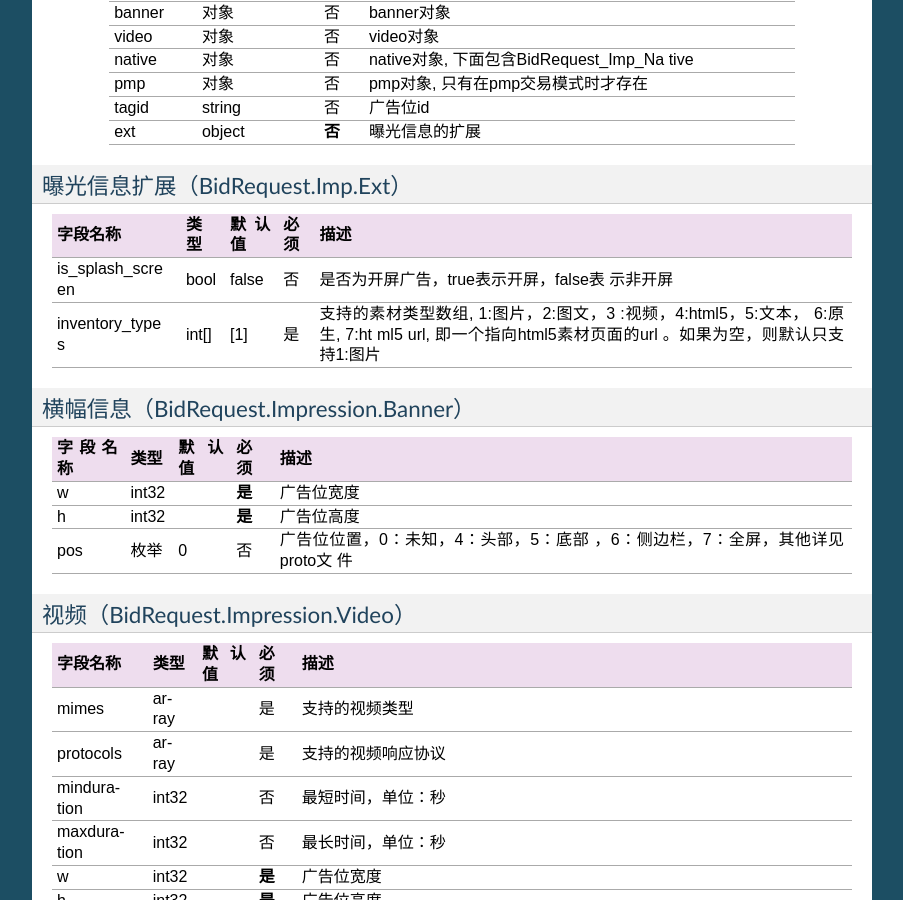
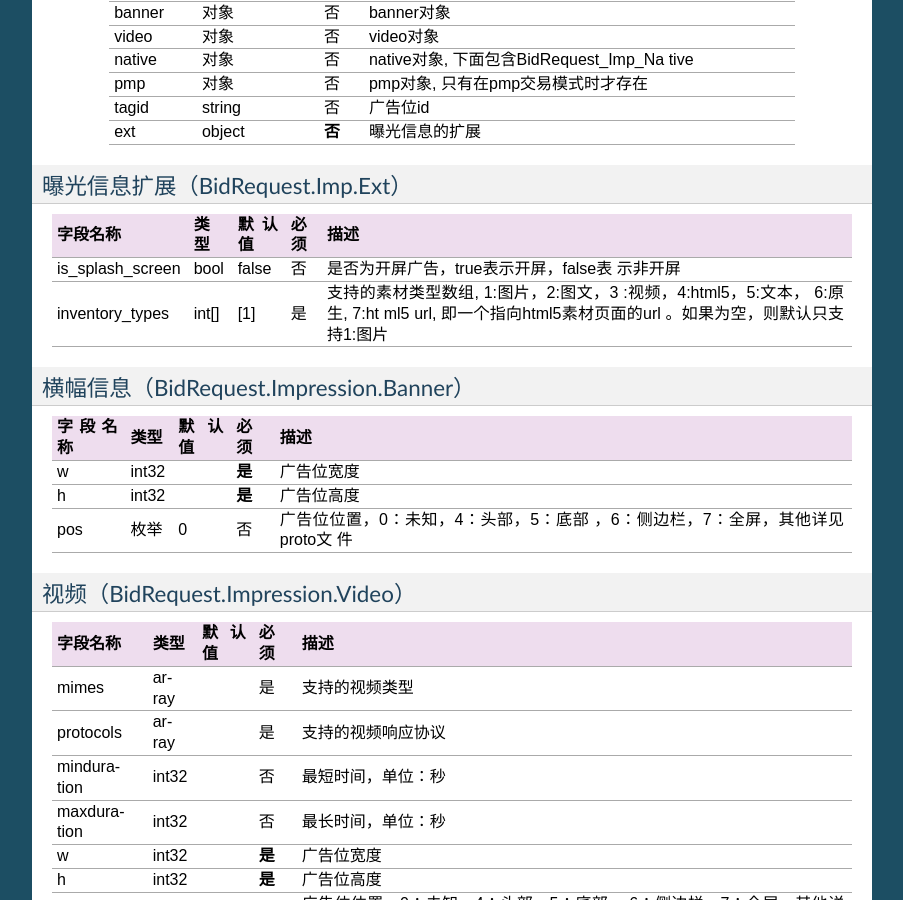
Before and after one commit to yumimobi/adx_dsp_doc, a Sphinx documentation site: the page built from docs/dsp_rtb_json.rst, in a window 1280 px wide and 900 px high, scrolled down 3368 px. Shown: the whole window, without its empty margins (198-1101 px from the left). Built offline with Sphinx 7.4.7, drawn with Linux system fonts in a browser that asks for light colours; some of the changed text lies outside the part shown.

Commit message:
trim space

```diff
--- a/docs/dsp_rtb_json.rst
+++ b/docs/dsp_rtb_json.rst
@@ -267,17 +267,17 @@ Geo对象扩展（BidRequest.Device.Geo.Ext）
 曝光信息扩展（BidRequest.Imp.Ext）
 ~~~~~~~~~~~~~~~~~~~~~~~~~~~~~~~~~~~
 
-+---------------+----------+---------------+-------+--------------------------------------+
-| 字段名称      | 类型     | 默认值        | 必须  | 描述                                 |
-+===============+==========+===============+=======+======================================+
-| is_splash_scre| bool     | false         | 否    | 是否为开屏广告，true表示开屏，false表|
-| en            |          |               |       | 示非开屏                             |
-+---------------+----------+---------------+-------+--------------------------------------+
-| inventory_type| int[]    | [1]           | 是    | 支持的素材类型数组, 1:图片，2:图文，3|
-| s             |          |               |       | :视频，4:html5，5:文本， 6:原生, 7:ht|
-|               |          |               |       | ml5 url, 即一个指向html5素材页面的url|
-|               |          |               |       | 。如果为空，则默认只支持1:图片       |
-+---------------+----------+---------------+-------+--------------------------------------+
++------------------+----------+---------------+-------+--------------------------------------+
+| 字段名称         | 类型     | 默认值        | 必须  | 描述                                 |
++==================+==========+===============+=======+======================================+
+| is_splash_screen | bool     | false         | 否    | 是否为开屏广告，true表示开屏，false表|
+|                  |          |               |       | 示非开屏                             |
++------------------+----------+---------------+-------+--------------------------------------+
+| inventory_types  | int[]    | [1]           | 是    | 支持的素材类型数组, 1:图片，2:图文，3|
+|                  |          |               |       | :视频，4:html5，5:文本， 6:原生, 7:ht|
+|                  |          |               |       | ml5 url, 即一个指向html5素材页面的url|
+|                  |          |               |       | 。如果为空，则默认只支持1:图片       |
++------------------+----------+---------------+-------+--------------------------------------+
 
 横幅信息（BidRequest.Impression.Banner）
 ~~~~~~~~~~~~~~~~~~~~~~~~~~~~~~~~~~~~~~~~~
@@ -664,40 +664,40 @@ Bid信息（BidResponse.SeatBid.Bid）
 Bid信息的扩展（BidResponse.SeatBid.Bid.Ext）
 ~~~~~~~~~~~~~~~~~~~~~~~~~~~~~~~~~~~~~~~~~~~~~
 
-+---------------+----------+---------------+-------+--------------------------------------+
-| 字段名称      | 类型     | 默认值        | 必须  | 描述                                 |
-+===============+==========+===============+=======+======================================+
-| app_ver       | string   |               | 否    | app推广广告的话，需要提供app的版本号 |
-+---------------+----------+---------------+-------+--------------------------------------+
-| clkurl        | string   |               | 否    | 广告点击跳转地址，允许使用[宏](#BID_M|
-|               |          |               |       | ACRO)，例http://www.zplay.cn/ad/{AUCT|
-|               |          |               |       | ION_BID_ID}                          |
-+---------------+----------+---------------+-------+--------------------------------------+
-| imptrackers[] | string[] |               | 否    | 曝光追踪地址，允许有多个追踪地址，允 |
-|               |          |               |       | 许使用[宏](#BID_MACRO)               |
-+---------------+----------+---------------+-------+--------------------------------------+
-| clktrackers[] | string[] |               | 否    | 点击追踪地址，允许有多个追踪地址，允 |
-|               |          |               |       | 许使用[宏](#BID_MACRO)               |
-+---------------+----------+---------------+-------+--------------------------------------+
-| html_snippet  | string   |               | 否    | html广告代码，允许使用[宏](#BID_MACRO|
-|               |          |               |       | )                                    |
-+---------------+----------+---------------+-------+--------------------------------------+
-| inventory_type| int      | 1             | 否    | 广告资源类型, 1:图片，2:图文，3:视频 |
-|               |          |               |       | ，4:html5，5:文本， 6:原生, 7:html5 u|
-|               |          |               |       | rl, 即一个指向html5素材页面的url     |
-+---------------+----------+---------------+-------+--------------------------------------+
-| title         | string   |               | 否    | 图文广告中的标题                     |
-+---------------+----------+---------------+-------+--------------------------------------+
-| desc          | string   |               | 否    | 图文广告中的描述                     |
-+---------------+----------+---------------+-------+--------------------------------------+
-| action        | int      | 1             | 否    | 广告动作类型， 1: 在app内webview打开 |
-|               |          |               |       | 目标链接， 2： 在系统浏览器打开目标链|
-|               |          |               |       | 接, 3：打开地图，4： 拨打电话，5：播 |
-|               |          |               |       | 放视频, 6:App下载                    |
-+---------------+----------+---------------+-------+--------------------------------------+
-| download_file_| string   |               | 否    | 下载文件名，动作类型为下载类型时需要 |
-| name          |          |               |       |                                      |
-+---------------+----------+---------------+-------+--------------------------------------+
++--------------------+----------+---------------+-------+--------------------------------------+
+| 字段名称           | 类型     | 默认值        | 必须  | 描述                                 |
++====================+==========+===============+=======+======================================+
+| app_ver            | string   |               | 否    | app推广广告的话，需要提供app的版本号 |
++--------------------+----------+---------------+-------+--------------------------------------+
+| clkurl             | string   |               | 否    | 广告点击跳转地址，允许使用[宏](#BID_M|
+|                    |          |               |       | ACRO)，例http://www.zplay.cn/ad/{AUCT|
+|                    |          |               |       | ION_BID_ID}                          |
++--------------------+----------+---------------+-------+--------------------------------------+
+| imptrackers[]      | string[] |               | 否    | 曝光追踪地址，允许有多个追踪地址，允 |
+|                    |          |               |       | 许使用[宏](#BID_MACRO)               |
++--------------------+----------+---------------+-------+--------------------------------------+
+| clktrackers[]      | string[] |               | 否    | 点击追踪地址，允许有多个追踪地址，允 |
+|                    |          |               |       | 许使用[宏](#BID_MACRO)               |
++--------------------+----------+---------------+-------+--------------------------------------+
+| html_snippet       | string   |               | 否    | html广告代码，允许使用[宏](#BID_MACRO|
+|                    |          |               |       | )                                    |
++--------------------+----------+---------------+-------+--------------------------------------+
+| inventory_type     | int      | 1             | 否    | 广告资源类型, 1:图片，2:图文，3:视频 |
+|                    |          |               |       | ，4:html5，5:文本， 6:原生, 7:html5 u|
+|                    |          |               |       | rl, 即一个指向html5素材页面的url     |
++--------------------+----------+---------------+-------+--------------------------------------+
+| title              | string   |               | 否    | 图文广告中的标题                     |
++--------------------+----------+---------------+-------+--------------------------------------+
+| desc               | string   |               | 否    | 图文广告中的描述                     |
++--------------------+----------+---------------+-------+--------------------------------------+
+| action             | int      | 1             | 否    | 广告动作类型， 1: 在app内webview打开 |
+|                    |          |               |       | 目标链接， 2： 在系统浏览器打开目标链|
+|                    |          |               |       | 接, 3：打开地图，4： 拨打电话，5：播 |
+|                    |          |               |       | 放视频, 6:App下载                    |
++--------------------+----------+---------------+-------+--------------------------------------+
+| download_file_name | string   |               | 否    | 下载文件名，动作类型为下载类型时需要 |
+|                    |          |               |       |                                      |
++--------------------+----------+---------------+-------+--------------------------------------+
 
 
 
```
Also changed, not shown: other parts of docs/dsp_rtb_json.rst (+9 -9 lines).
